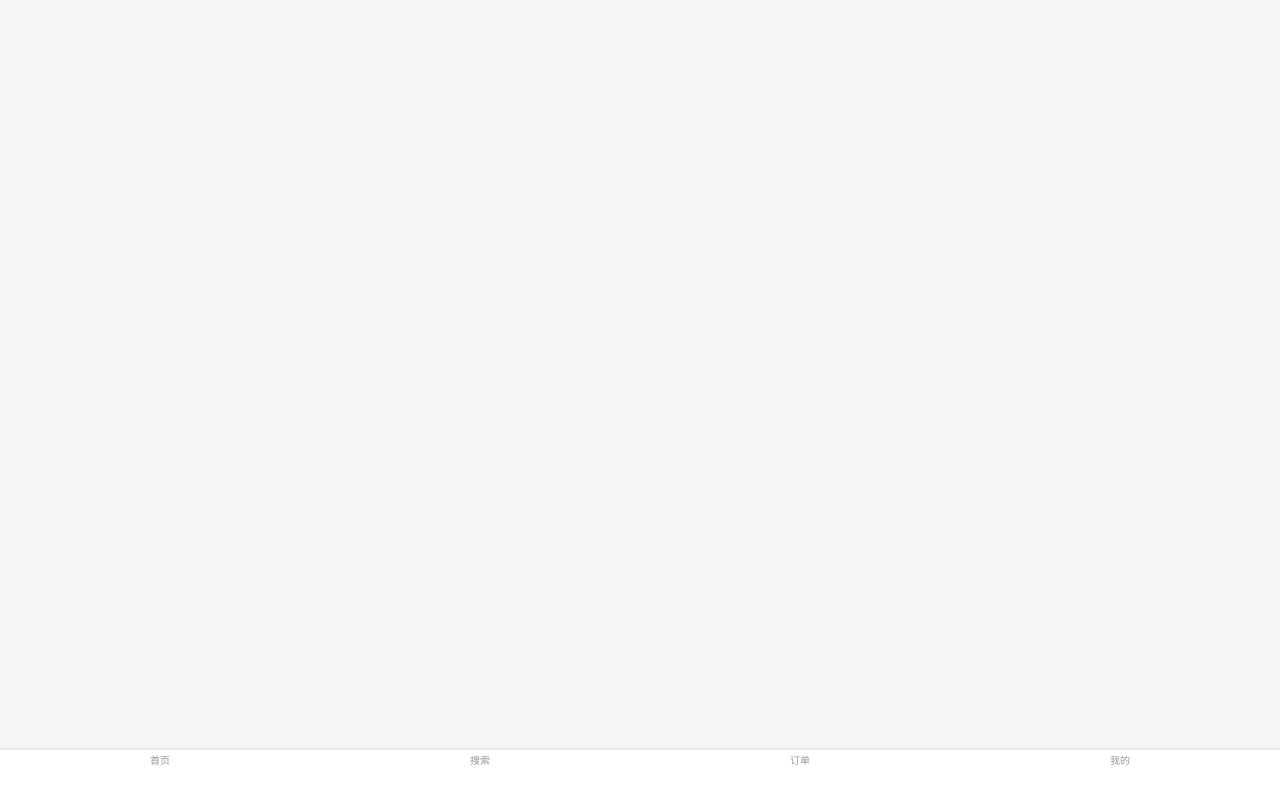
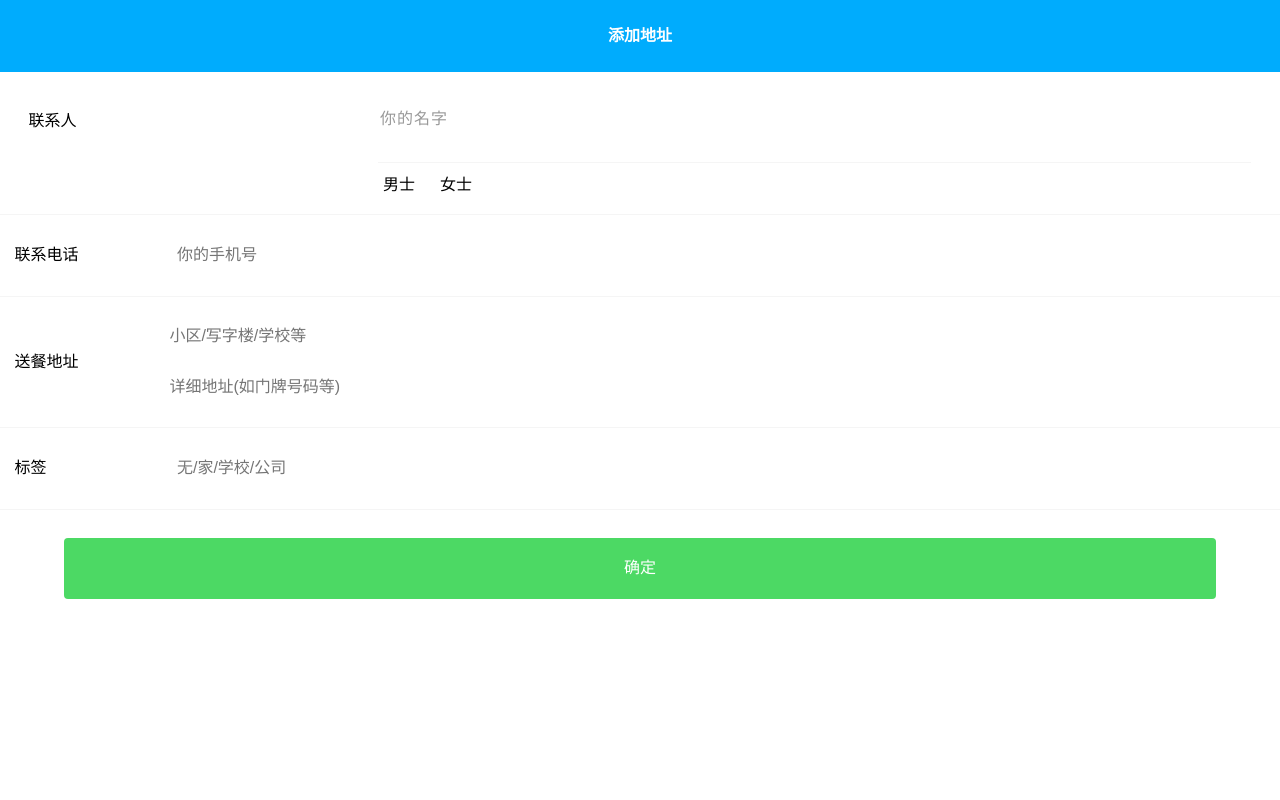
Before and after one commit to ahaow/vue-elm, a Vue app: page /chooseAddress/addAddress in a window 1280 px wide. Built offline with nearby package versions, Linux system fonts and the light colour scheme; a small style sheet from the web is missing.

Commit message:
2019年7月24日20:31:11

```diff
--- a/src/router.js
+++ b/src/router.js
@@ -59,9 +59,19 @@ export default new Router({
       }
     },
     {
-      path: '/addresspage',
-      name: 'addresspage',
-      component: () => import('./views/AddressPage/AddressPage.vue'),
+      path: '/chooseAddress',
+      name: 'chooseAddress',
+      component: () => import('./views/ChooseAddress/ChooseAddress.vue'),
+      children: [
+        {
+          path: 'addAddress',
+          name: 'addAddress',
+          component: () => import('./views/ChooseAddress/Addaddress.vue'),
+          meta: {
+            tabbar: true
+          }
+        }
+      ],
       meta: {
         tabbar: true
       }
--- /dev/null
+++ b/src/views/ChooseAddress/Addaddress.vue
@@ -0,0 +1,204 @@
+<template>
+    <div class="add-address">
+        <header class="header">
+            <i class="iconfont icon-right" @click='handleBack'></i>
+            <span>添加地址</span>
+        </header>
+
+        <section class="user">
+            <div class="user-left">联系人</div>
+            <div class="user-right">
+                <input type="text" name='name' placeholder="你的名字">
+                <ul class="choose-sex">
+                    <li
+                        v-for='item in sexArr'
+                        :key="item.id"
+                        @click='handleChangeSex(item.id)'
+                    >
+                        <i :class="item.id == sexIndex ? 'iconfont icon-xuanzhong current' : 'iconfont icon-xuanzhong'"></i>
+                        <span>{{item.name}}</span>
+                    </li>
+                </ul>
+            </div>
+        </section>
+
+        <section class="phone">
+            <span class="phone-text">联系电话</span>
+            <input type="text" name='phone' placeholder="你的手机号">
+        </section>
+
+        <section class="address">
+            <span>送餐地址</span>
+            <div class="address-content">
+                <input type="text" name='area' placeholder="小区/写字楼/学校等">
+                <input type="text" name='address' placeholder="详细地址(如门牌号码等)">
+            </div>
+        </section>
+
+         <section class="phone">
+            <span class="phone-text">标签</span>
+            <input type="text" name='phone' placeholder="无/家/学校/公司">
+        </section>
+
+        <button class="submit">确定</button>
+    </div>
+</template>
+
+<script>
+export default {
+    name: 'addAddress',
+    data() {
+        return {
+            sexIndex: 0,
+            sexArr: [{
+                id: 0,
+                name: '男士'
+            },{
+                id: 1,
+                name: '女士'
+            }]
+        }
+    },
+    methods: {
+        handleBack() {
+            this.$router.back();
+        },
+        handleChangeSex(id) {
+            console.log(id);
+            this.sexIndex = id;
+        }
+
+    }
+}
+</script>
+
+<style lang="scss">
+@import './../../assets/scss/utils.scss';
+.add-address {
+    position: fixed;
+    top: 0;
+    left: 0;
+    bottom: 0;
+    right: 0;
+    z-index: 100;
+    background-color: #fff;
+    .header {
+        position: relative;
+        width: 100%;
+        height: 1.34rem;
+        background-color: $elemColor;
+        line-height: 1.34rem;
+        text-align: center;
+        color: #fff;
+        i {
+            position: absolute;
+            left: 10px;
+            font-size: 22px;
+            transform: rotate(180deg);
+        }
+        span {
+            font-size: 16px;
+            font-weight: 600;
+        }
+    }
+    .user {
+        display: flex;
+        padding: 0 .53rem .3rem;
+        border-bottom: 1px solid #f5f5f5;
+        .user-left {
+            flex: 2;
+            line-height: 1.8rem;
+            vertical-align: text-top;
+            font-size: 16px;
+        }
+        .user-right {
+            margin-top: .267rem;
+            flex: 5;
+            input[name='name'] {
+                width: 100%;
+                height: 1.2rem;
+                font-size: 16px;
+                color: #333;
+                border-color: transparent;
+                &::-webkit-input-placeholder {
+                    color: #999;
+                    letter-spacing: 1px;
+                }
+            }
+            .choose-sex {
+                border-top: 1px solid #f5f5f5;
+                padding-top: 10px;
+                margin-top: 10px;
+                li {
+                    display: inline-block;
+                    font-size: 16px;
+                    margin-right: 20px;
+                    i {
+                        font-size: 22px;
+                        vertical-align: middle;
+                        color: #999;
+                        &.current {
+                            color: #4cd964;
+                        }
+                    }
+                    span {
+                        margin-left: 5px;
+                        vertical-align: middle;
+                    }
+                }
+            }
+        }
+    }
+    .phone {
+        display: flex;
+        flex-direction: row;
+        justify-content: space-between;
+        align-items: center;
+        padding: .27rem ;
+        font-size: 16px;
+        border-bottom: 1px solid #f5f5f5;
+        .phone-text {
+            flex: 0 0 2.7rem
+        }
+        input[name='phone'] {
+            flex: 1;
+            padding: .27rem;
+            border-color: transparent;
+        }
+    }
+    .address {
+        padding: .27rem;
+        display: flex;
+        flex-direction: row;
+        justify-content: space-between;
+        align-items: center;
+        font-size: 16px;
+        border-bottom: 1px solid #f5f5f5;
+        span {
+            flex: 0 0 2.7rem
+        }
+        .address-content {
+            flex: 1;
+            input {
+                width: 100%;
+                padding: .13rem;
+                margin: .13rem 0;
+                border-color: transparent;
+            }
+        }
+
+    }
+    .submit {
+        width: 90%;
+        height: 1.12rem;
+        margin-top: .53rem;
+        margin-left: 50%;
+        transform: translateX(-50%);
+        border: none;
+        background-color: #4cd964;
+        color: #fff;
+        font-size: 16px;
+        border-radius: 4px;
+    }
+}
+</style>
--- /dev/null
+++ b/src/views/ChooseAddress/ChooseAddress.vue
@@ -0,0 +1,169 @@
+<template>
+  <div>
+    <div class="address-page" ref="address">
+      <header class="address-header">
+        <i class="iconfont icon-right" @click="handleBack"></i>
+        <span>选择地址</span>
+      </header>
+      <section class="address-list">
+        <ul class="deliverable-address">
+          <li v-for="item in addressList" :key="item.id">
+            <i class="iconfont icon-xuanzhong"></i>
+            <div class="content">
+              <header class="header">
+                <span class="name">{{item.name}}</span>
+                <span class="nick-name">{{item.sex == 1 ? '先生' : '女士'}}</span>
+                <span class="phone">{{item.phone}}</span>
+              </header>
+              <div class="bottom">
+                <span class="label">{{item.tag}}</span>
+                <span class="address">{{item.address}} , {{item.address_detail}}</span>
+              </div>
+            </div>
+          </li>
+        </ul>
+      </section>
+      <div class="newAddress" @click="handleGoAddaddress">
+        <i class="iconfont icon-wuuiconxiangjifangda"></i>
+        <span>新增地址</span>
+      </div>
+    </div>
+    <router-view></router-view>
+  </div>
+</template>
+
+<script>
+export default {
+  name: "addresspage",
+  data() {
+    return {
+      addressList: []
+    };
+  },
+  methods: {
+    handleBack() {
+      this.$router.back();
+    },
+    handleGoAddaddress() {
+      this.$router.push('/chooseAddress/addAddress')
+    }
+  },
+  created() {
+    let user_id = JSON.parse(window.localStorage.getItem("id"));
+    if (user_id) {
+      this.$api.AddressAjax.getAddress(user_id)
+        .then(res => {
+          console.log(res.data);
+          this.addressList = res.data;
+        })
+        .catch(err => {
+          console.log(err);
+        });
+      return;
+    }
+  },
+  mounted() {
+    this.$refs.address.style.height = window.screen.height + "px";
+  }
+};
+</script>
+
+<style lang="scss">
+@import "./../../assets/scss/utils.scss";
+.address-page {
+  background-color: #fff;
+  .address-header {
+    width: 100%;
+    height: 1.34rem;
+    background-color: $elemColor;
+    text-align: center;
+    z-index: 99;
+    i {
+      position: absolute;
+      left: 0.27rem;
+      line-height: 1.34rem;
+      font-size: 24px;
+      color: #fff;
+      transform: rotate(180deg);
+    }
+    span {
+      line-height: 1.34rem;
+      font-size: 16px;
+      font-weight: 700;
+      color: #fff;
+      letter-spacing: 1px;
+    }
+  }
+  .address-list {
+    margin-bottom: 1.6rem;
+    .deliverable-address {
+      background-color: #fff;
+      li {
+        display: flex;
+        align-items: center;
+        border-bottom: 0.025rem solid #f5f5f5;
+        padding: 0.5rem;
+        line-height: 0.5rem;
+        i {
+          font-size: 22px;
+          color: #c0c0c0;
+          &.active {
+            color: #4cd964;
+          }
+        }
+        .content {
+          margin-left: 0.267rem;
+          .header {
+            font-size: 15px;
+            color: #333;
+            .name {
+              font-size: 18px;
+              font-weight: 700;
+            }
+            .nick-name {
+              margin-left: 0.13rem;
+            }
+            .phone {
+              margin-left: 0.267rem;
+            }
+          }
+          .bottom {
+            font-size: 10px;
+            color: #fff;
+            margin-top: 0.213rem;
+            .label {
+              display: inline-block;
+              padding: 0 0.08rem;
+              background-color: #ff5722;
+            }
+            .address {
+              color: #333;
+              margin-left: 0.267rem;
+            }
+          }
+        }
+      }
+    }
+  }
+  .newAddress {
+    position: fixed;
+    bottom: 0;
+    left: 0;
+    width: 100%;
+    height: 1.6rem;
+    background-color: #fff;
+    text-align: center;
+    line-height: 1.6rem;
+    color: $elemColor;
+    i {
+      font-size: 24px;
+      vertical-align: middle;
+    }
+    span {
+      margin-left: 0.266667rem;
+      font-size: 16px;
+      vertical-align: middle;
+    }
+  }
+}
+</style>
--- a/src/views/ConfirmOrder.vue
+++ b/src/views/ConfirmOrder.vue
@@ -107,7 +107,7 @@
       <p>确认下单</p>
     </div>
 
-    <transition name="fade">
+    <transition name="">
       <div class="cover-mask" @click="handleChangeCoverHide" v-if="coverShow"></div>
     </transition>
 
@@ -302,7 +302,7 @@ export default {
 
     // 前往地址选择页面
     handleGoAddress() {
-      this.$router.push('/addresspage');
+      this.$router.push('/chooseAddress');
     }
 
   },
@@ -313,8 +313,6 @@ export default {
     this.$api.AddressAjax.getAddress(user_id).then(res => {
       console.log(res.data);
       this.addressList = res.data;
-
-
     }).catch(err => {
       console.log(err);
     })
```
